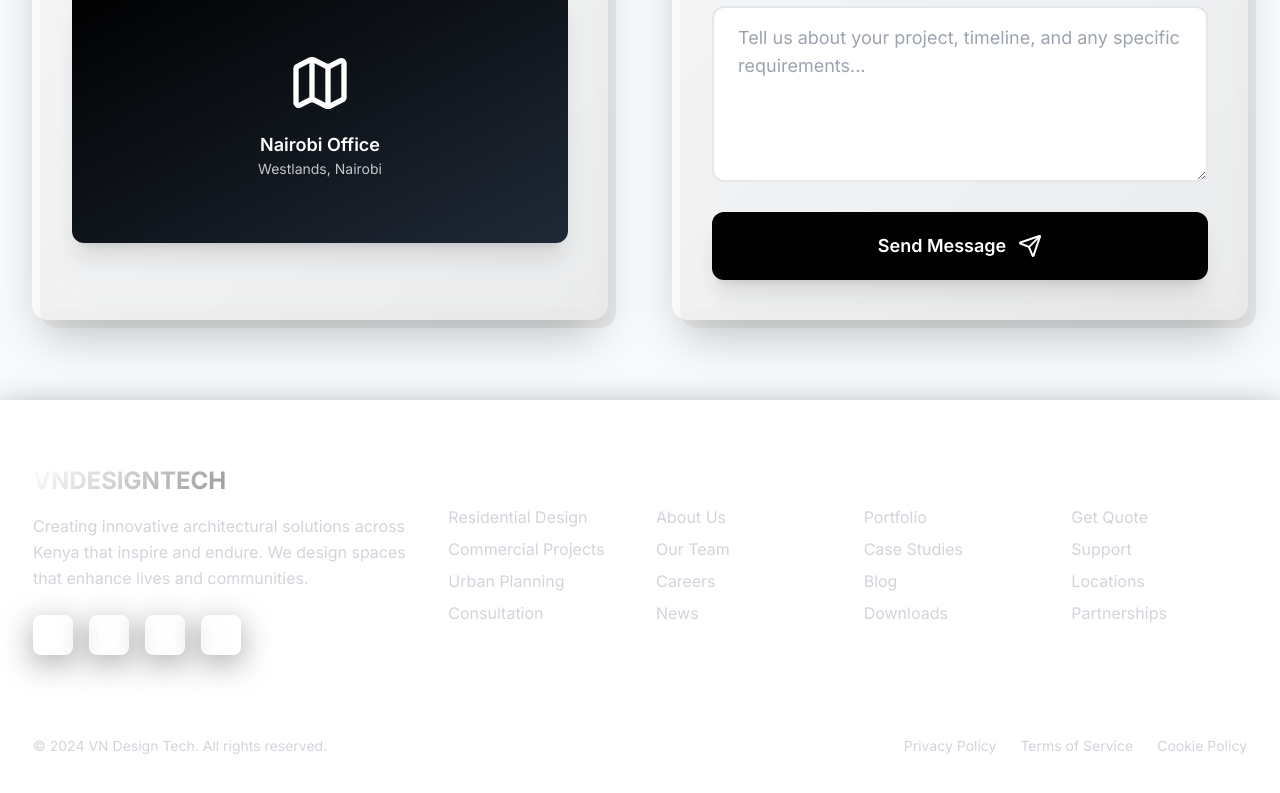
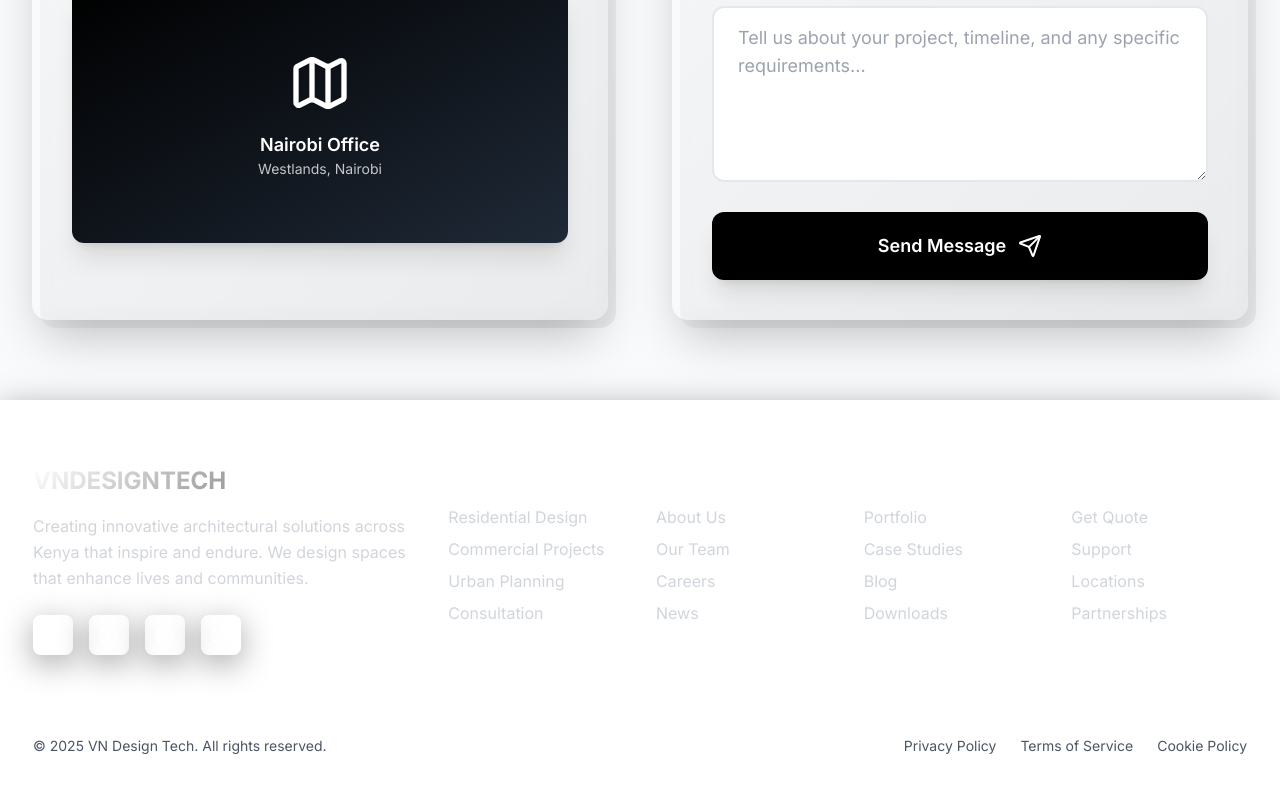
Before and after one commit to FredrickOdondi/arch-craft-studio, a React (Vite) app: page / in a window 1280 px wide. Shown: the part 5351-6144 px from the top of the page. Built offline with nearby package versions, Linux system fonts and the light colour scheme.

Commit message:
Update Footer.tsx

```diff
--- a/src/components/Footer.tsx
+++ b/src/components/Footer.tsx
@@ -66,17 +66,17 @@ const Footer = () => {
 
         {/* Bottom Bar */}
         <div className="border-t border-white/10 mt-12 pt-8 flex flex-col md:flex-row justify-between items-center">
-          <p className="text-gray-300 text-sm">
-            © 2024 VN Design Tech. All rights reserved.
+          <p className="text-gray-600 text-sm">
+            © 2025 VN Design Tech. All rights reserved.
           </p>
           <div className="flex space-x-6 mt-4 md:mt-0">
-            <a href="#" className="text-gray-300 hover:text-white text-sm transition-colors duration-300">
+            <a href="#" className="text-gray-600 hover:text-white text-sm transition-colors duration-300">
               Privacy Policy
             </a>
-            <a href="#" className="text-gray-300 hover:text-white text-sm transition-colors duration-300">
+            <a href="#" className="text-gray-600 hover:text-white text-sm transition-colors duration-300">
               Terms of Service
             </a>
-            <a href="#" className="text-gray-300 hover:text-white text-sm transition-colors duration-300">
+            <a href="#" className="text-gray-600 hover:text-white text-sm transition-colors duration-300">
               Cookie Policy
             </a>
           </div>
```
